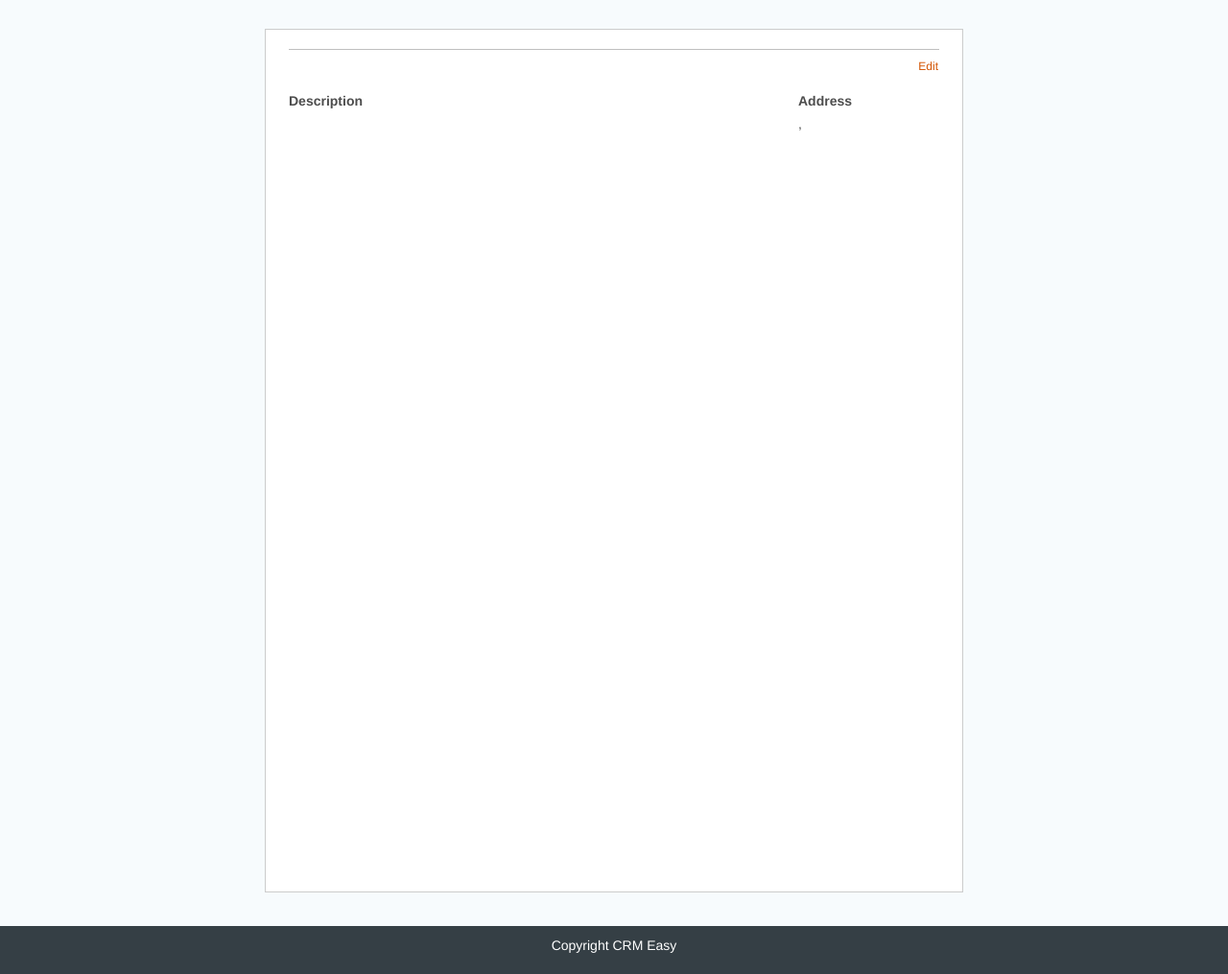
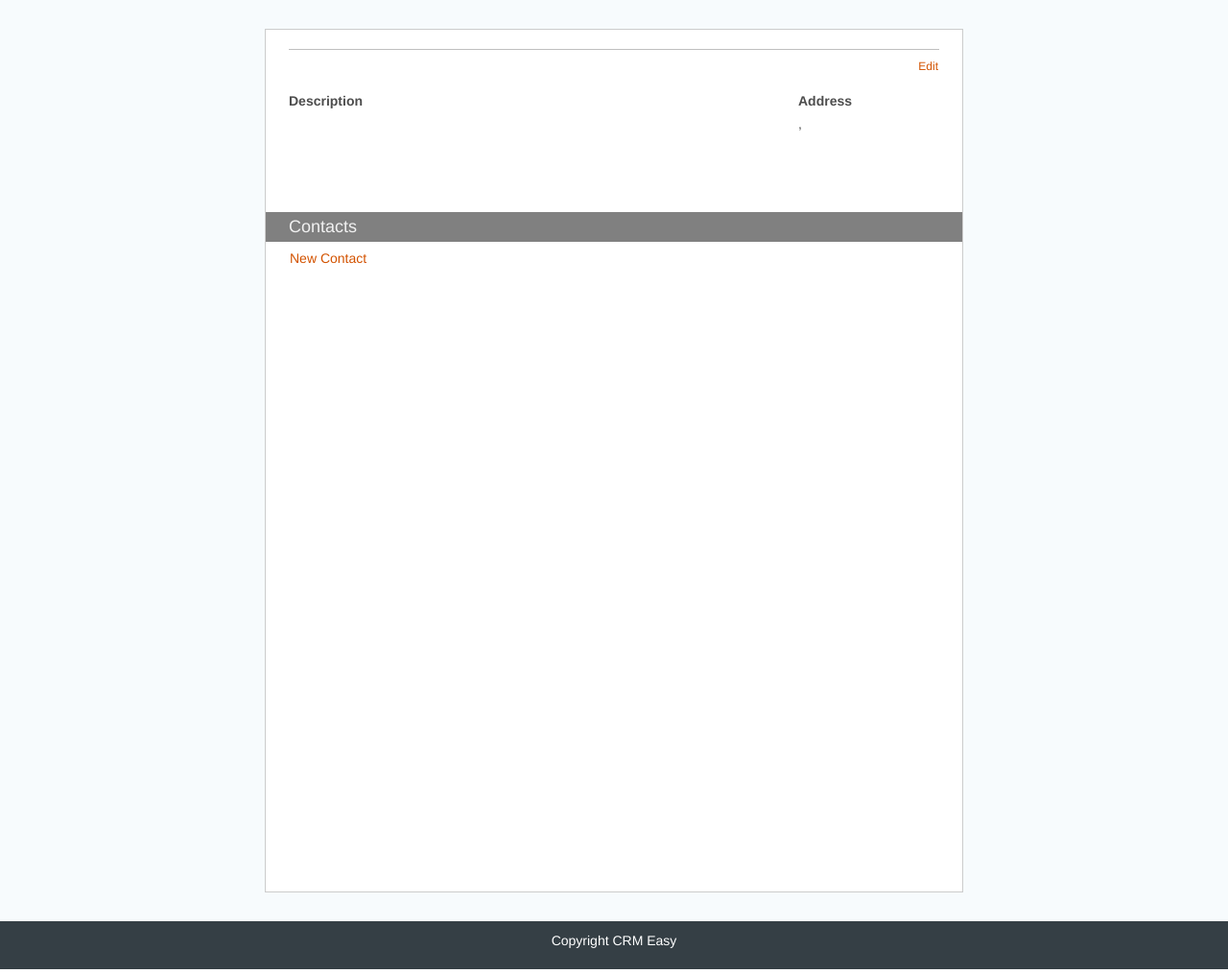
Before and after one commit to pranotobudi/Django-CRM-Apps, a Django app: template templates/accounts/account_detail.html in a window 1280 px wide. Shown: the part 51-1066 px from the top of the page at 96% size. Run offline with Django 3.2, Linux system fonts and the light colour scheme; the template is opened without the code that fills it, so the values that code supplies are empty; parts of the project's set-up code (start-up, migrations or seed data) failed here and were passed over.

Commit message:
integrated contact details into the account detail view

```diff
--- a/accounts/views.py
+++ b/accounts/views.py
@@ -9,6 +9,7 @@ from django.shortcuts import render, get_object_or_404
 from django.http import HttpResponseRedirect
 from django.urls import reverse
 from .forms import AccountForm
+from contacts.models import Contact
 
 
 from .models import Account
@@ -43,9 +44,12 @@ def account_detail(request, uuid):
     account = Account.objects.get(uuid=uuid)
     if account.owner != request.user:
             return HttpResponseForbidden()
-    print (f"BISMILLAH======{account.uuid} {account.city} {account.address_one}=================BISMILLAH")
+    #print (f"BISMILLAH======{account.uuid} {account.city} {account.address_one}=================BISMILLAH")
+    contacts = Contact.objects.filter(account=account)
+
     variables = {
         'account': account,
+        'contacts': contacts,
     }
     return render(request, 'accounts/account_detail.html', variables)
 
--- a/templates/accounts/account_detail.html
+++ b/templates/accounts/account_detail.html
@@ -7,7 +7,25 @@
                     {% include 'accounts/account_item_view.html' %}
                 </div>
          <!-- </div>  -->
-        {# List Contacts #}
+         {# List Contacts #}
+         <div id="cd-container" class="ad-container">
+             <div class="ad-headers">
+                 <h4 class="ad-mh m-none">Contacts</h4>
+             </div>
+             <div id="cd-body" class="row">
+                 <table id="cd-table" class="table table-hover">
+                     <tbody>
+                         <tr></tr>
+                         {% for contact in contacts %}
+                             {% include 'contacts/contact_item_view.html' %}
+                         {% endfor %}
+                     </tbody>
+                 </table>
+                 {# New Contact Link #}
+                 <a id="new-contact" class="btn btn-link" href="">New Contact</a>
+             </div>
+         </div>
+
         {# List Communications #}
     </div>
 
```
